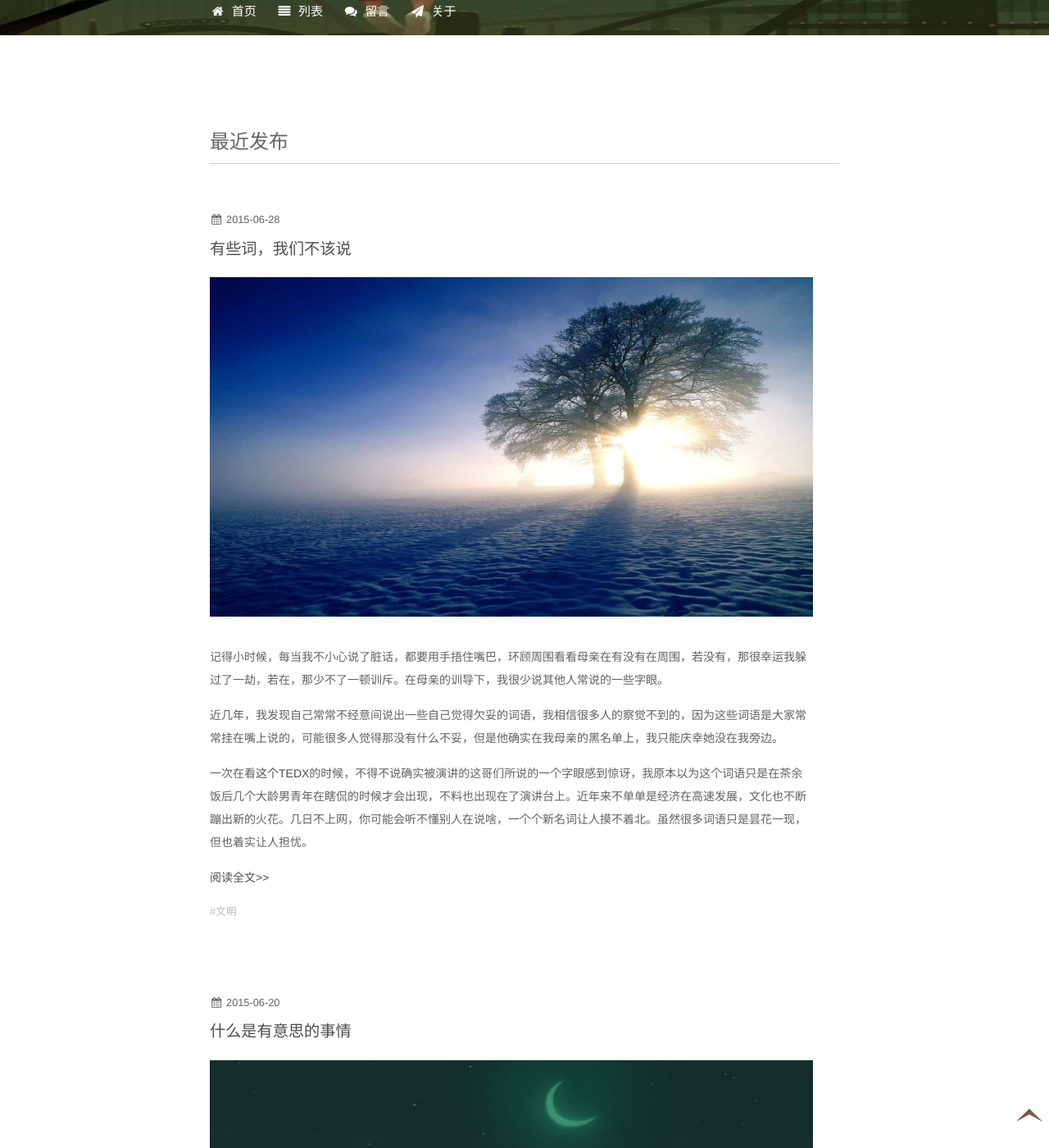
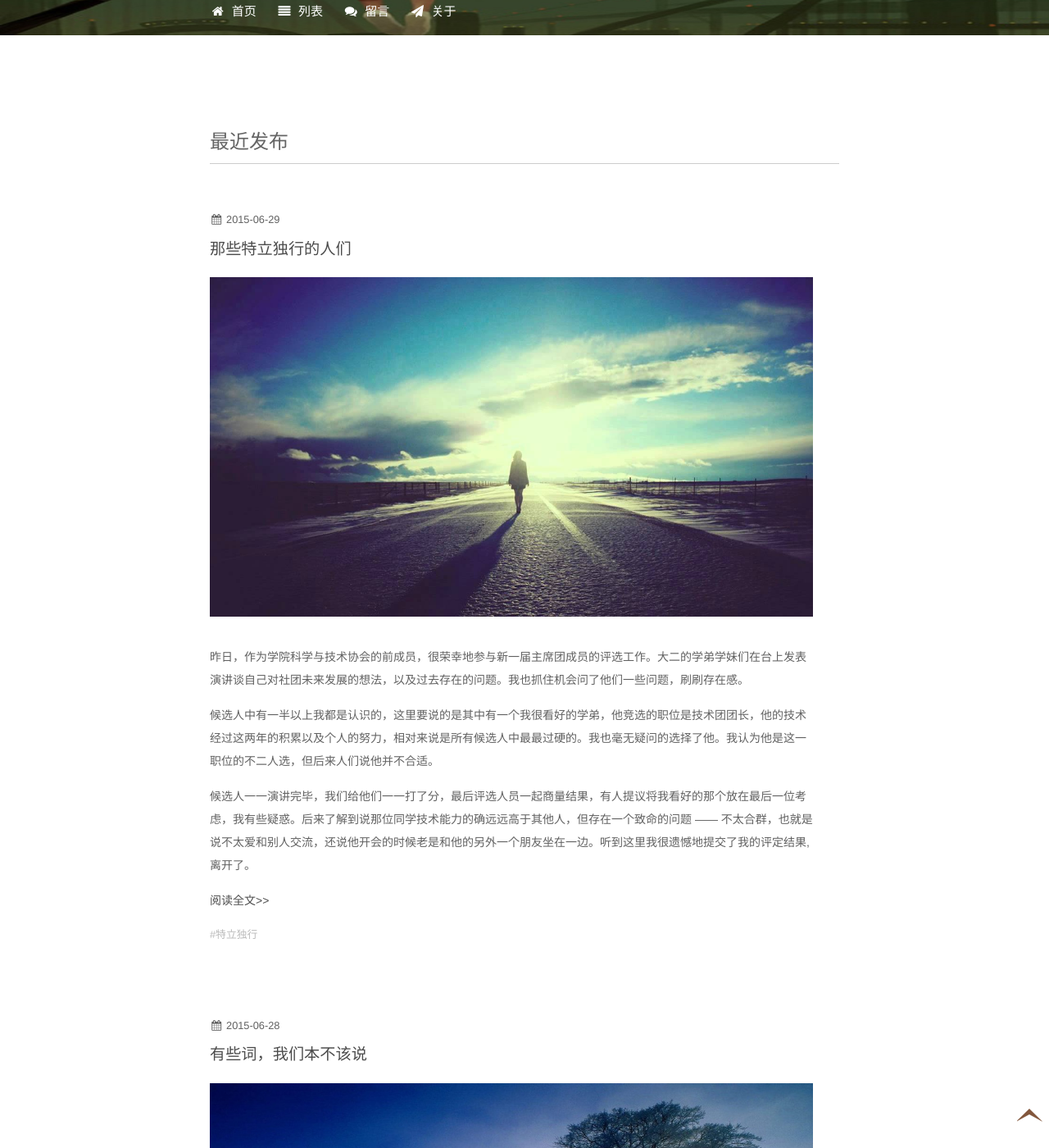
Before and after one commit to muyunzhe/wy-ei.github.io, a Jekyll site: the page built from index.html, in a window 1280 px wide and 1400 px high, scrolled down 253 px. Shown: the whole window at 82% size. Built offline with Jekyll 4.4.1, drawn with Linux system fonts in a browser that asks for light colours; nearby versions of some CDN libraries; Markdown is read by kramdown in place of the engine named in the settings; the list of posts is cut into pages by our own code; comment, search, counter and statistics services are not loaded; some of the changed text lies outside the part shown.

Commit message:
post a blog and fix a blog's title

```diff
--- a/_posts/opinion/2015-06-28-please-dont-say-it.md
+++ b/_posts/opinion/2015-06-28-please-dont-say-it.md
@@ -1,6 +1,6 @@
 ---
 layout: post
-title: 有些词，我们不该说
+title: 有些词，我们本不该说
 tag: 文明
 category: opinion
 ---
--- /dev/null
+++ b/_posts/opinion/2015-06-29-the-lone-ranger.md
@@ -0,0 +1,26 @@
+---
+layout: post
+title: 那些特立独行的人们
+tag: 特立独行
+category: opinion
+---
+
+![both](/images/bg/maxresdefault.jpg)
+
+昨日，作为学院科学与技术协会的前成员，很荣幸地参与新一届主席团成员的评选工作。大二的学弟学妹们在台上发表演讲谈自己对社团未来发展的想法，以及过去存在的问题。我也抓住机会问了他们一些问题，刷刷存在感。
+
+候选人中有一半以上我都是认识的，这里要说的是其中有一个我很看好的学弟，他竞选的职位是技术团团长，他的技术经过这两年的积累以及个人的努力，相对来说是所有候选人中最最过硬的。我也毫无疑问的选择了他。我认为他是这一职位的不二人选，但后来人们说他并不合适。
+
+候选人一一演讲完毕，我们给他们一一打了分，最后评选人员一起商量结果，有人提议将我看好的那个放在最后一位考虑，我有些疑惑。后来了解到说那位同学技术能力的确远远高于其他人，但存在一个致命的问题 —— 不太合群，也就是说不太爱和别人交流，还说他开会的时候老是和他的另外一个朋友坐在一边。听到这里我很遗憾地提交了我的评定结果,离开了。
+
+<!--more-->
+
+或许我们周围存在着一群人他们专注于手头的工作，醉心于学习而忽略了身边的人；他们混迹与自己的圈子，而不太与之外的人交流；他们的技术也不错，渐渐出现曲高和寡的情形，缺少了交流对象，逐渐将自己放置在计算机，书本前，因为这样才能提高。
+
+对那位学弟的技术大家都很认同，但是怀疑他是否能在接下来的一年里与其他人处理好关系，并共同管理好协会。虽然我没有管理过一个社团，但是我也曾在一个团体下工作，在一个团体里，你的行为常常会影响到其他人，你认为正确的事情往往在别人看来是错误的，这个时候，这样的我称为独行侠的人就存在隐患，人们认为你可能会在没有经过商量而去做一件事情，从而导致严重后果。人们可能认为你与团队其他成员关系冷淡，破坏团队和谐。
+
+这些独行侠们，夹着一本厚厚的书钻进教学楼到很晚才出来，整个过程匆匆一人；背着背包往返于教室与公寓楼，沉默不语；从人群中经过，不做半步停留。世俗的眼光要求他们成为一个合群的人，在适当的时候与人谈论热门话题，听不知名的故事，放下手头的工作去参与一些会议一些仪式。如果拒绝，那么很可能被人们贴上不合群的标签，让人们对其持有看法，尽管他们是大好人一个，尽管十分善良。这很令人无可奈何，但却真实存在，毕竟人们看不到别人火热的内心与友善的想法。
+
+想到这里我对他的落选也不太意外了。今天我和另外一个同学再次谈论了他，我的这位同学评价说他适合干事，而不太适合管理。人们常说人际交往很重要，有的事情你一个电话就搞定了，而自己做不知道要做多久，当然这一点我不否认。但当我看到学生挂科无数，而终日抱着一本《厚黑学》在研习的时候，多少让人觉得有些欠妥，也觉得有些可怕。
+
+这个世界，需要实干主义者，年轻人就该锋芒毕露，不去讨好别人，不为他们的言论所动摇。最后看看:[《Think Different》](http://v.qq.com/boke/page/o/0/i/o0136g1etri.html),并向那些桀骜不逊的人们致敬。
```
Also changed, not shown: images/bg/maxresdefault.jpg (added).
